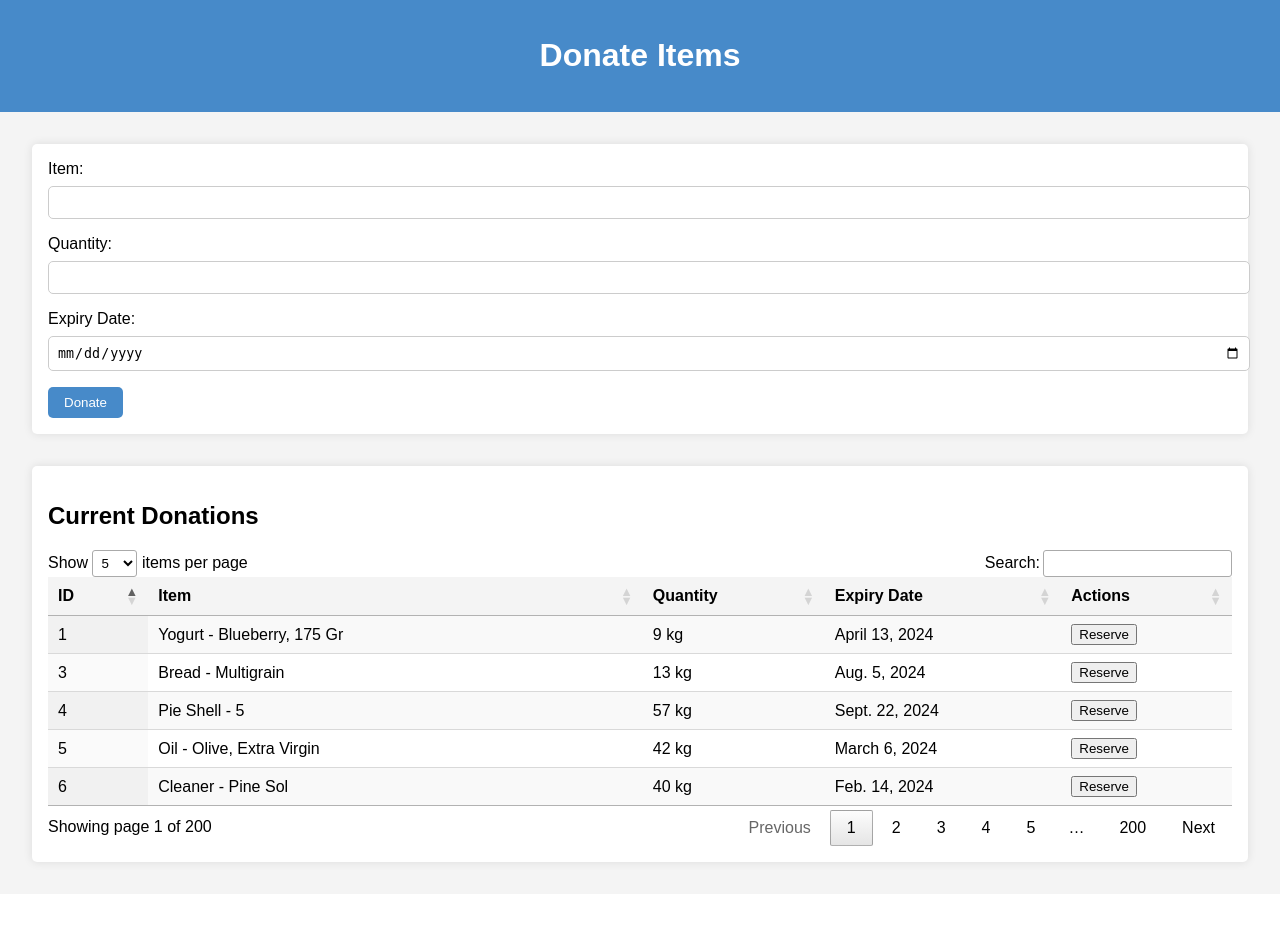
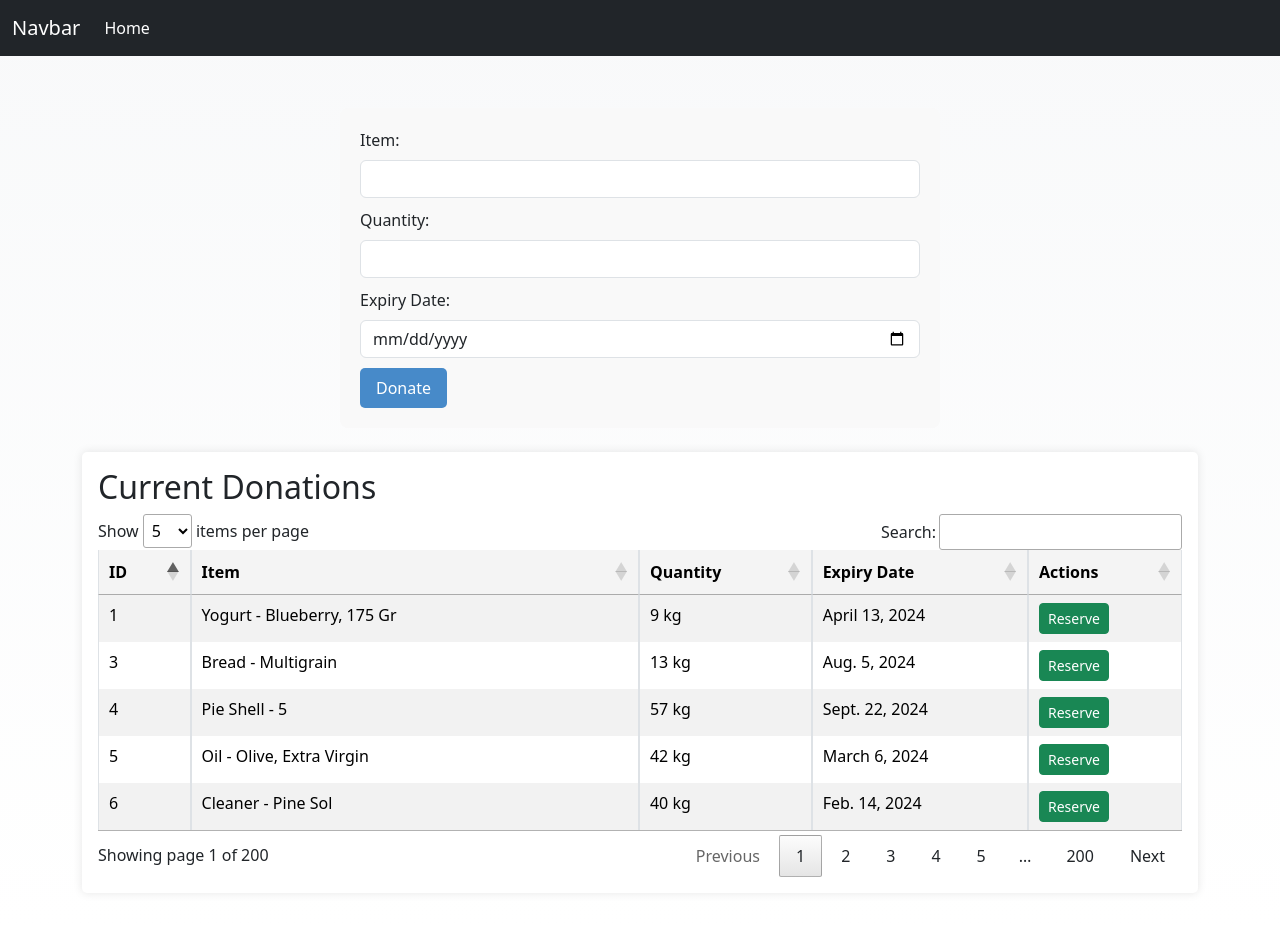
Before and after one commit to YeginKerem/foodrescueapp, a Django app: page /donate in a window 1280 px wide. Before the commit the page ends 869 px from the top, so only its background shows below. Run offline with Django 5.2, Linux system fonts and the light colour scheme; data comes from the database, SQL or seed files in the repository; both versions use the stored data as it was after the commit; some libraries are stand-ins or nearby versions.

Commit message:
ufak değişiklikler

```diff
--- a/foodrescue/models.py
+++ b/foodrescue/models.py
@@ -17,7 +17,7 @@ class Donor(models.Model):
         super(Donor, self).save(*args, **kwargs)
 
     def __str__(self):
-        return self.Username
+        return self.username
 
 
 class CustomUserManager(BaseUserManager):
--- a/foodrescueapp/views.py
+++ b/foodrescueapp/views.py
@@ -121,6 +121,7 @@ def create_donation_view(request):
 def delete_donation_view(request, donation_id):
     donation = get_object_or_404(models.Donation, id=donation_id)
     donation.delete()
+    messages.success(request, 'Bağış başarıyla silindi.')
     return redirect('create_donation_view')
 def feedback(request):
     if request.method == 'POST':
--- a/static/css/donate.css
+++ b/static/css/donate.css
@@ -1,15 +1,6 @@
 body {
-    font-family: Arial, sans-serif;
-    background-color: #f4f4f4;
-    margin: 0;
-    padding: 0;
-}
-
-header {
-    background-color: #478ac9;
-    color: white;
-    padding: 1rem;
-    text-align: center;
+    font-family: 'Roboto', sans-serif;
+    background: linear-gradient(to bottom, #f8f9fa, #ffffff);
 }
 
 main {
@@ -17,11 +8,11 @@ main {
 }
 
 .donate-form {
-    background-color: white;
-    padding: 1rem;
-    border-radius: 5px;
-    box-shadow: 0 0 10px rgba(0, 0, 0, 0.1);
-    margin-bottom: 2rem;
+    max-width: 600px;
+    margin: 20px auto;
+    padding: 20px;
+    border-radius: 8px;
+    background-color: #f9f9f9;
 }
 
 .donate-form label {
@@ -30,11 +21,7 @@ main {
 }
 
 .donate-form input {
-    width: 100%;
-    padding: 0.5rem;
-    margin-bottom: 1rem;
-    border: 1px solid #ccc;
-    border-radius: 5px;
+    margin-bottom: 10px;
 }
 
 .donate-form button {
@@ -62,3 +49,38 @@ main {
     padding: 0.5rem 0;
     border-bottom: 1px solid #ccc;
 }
+
+table.dataTable {
+    width: 100%;
+    border-collapse: collapse;
+}
+table.dataTable th, table.dataTable td {
+    text-align: left;
+    padding: 10px;
+}
+table.dataTable thead th {
+    background-color: #f4f4f4;
+}
+table.dataTable tbody tr:hover {
+    background-color: #e9ecef;
+    cursor: pointer;
+}
+
+.alert {
+    margin-bottom: 20px;
+}
+
+.btn-reservation, .btn-delete {
+    margin: 5px;
+}
+
+/* Button customizations */
+.btn-delete {
+    background-color: #dc3545;
+    color: white;
+}
+
+.btn-reservation {
+    background-color: #28a745;
+    color: white;
+}
--- a/templates/app/donate.html
+++ b/templates/app/donate.html
@@ -6,32 +6,28 @@
     <meta name="viewport" content="width=device-width, initial-scale=1.0">
     <title>Donate</title>
     <link rel="stylesheet" href="{% static 'css/donate.css' %}">
-    <!-- DataTables CSS -->
+    <link rel="stylesheet" href="{% static 'css/bootstrap.min.css' %}">
     <link rel="stylesheet" href="https://cdn.datatables.net/1.13.6/css/jquery.dataTables.min.css">
     <script src="https://code.jquery.com/jquery-3.6.0.min.js"></script>
     <script src="https://cdn.datatables.net/1.13.6/js/jquery.dataTables.min.js"></script>
-    <style>
-        table.dataTable {
-            width: 100%;
-            border-collapse: collapse;
-        }
-        table.dataTable th, table.dataTable td {
-            text-align: left;
-            padding: 10px;
-        }
-        table.dataTable thead th {
-            background-color: #f4f4f4;
-        }
-        table.dataTable tbody tr:hover {
-            background-color: #f9f9f9;
-        }
-    </style>
+
+
 </head>
 <body>
-    <header>
-        <h1>Donate Items</h1>
-    </header>
-    <main>
+    <nav class="navbar navbar-expand-lg navbar-dark bg-dark">
+        <div class="container-fluid">
+          <a class="navbar-brand" href="#">Navbar</a>
+          <button class="navbar-toggler" type="button" data-bs-toggle="collapse" data-bs-target="#navbarNavAltMarkup" aria-controls="navbarNavAltMarkup" aria-expanded="false" aria-label="Toggle navigation">
+            <span class="navbar-toggler-icon"></span>
+          </button>
+          <div class="collapse navbar-collapse" id="navbarNavAltMarkup">
+            <div class="navbar-nav">
+              <a class="nav-link active" aria-current="page" href="{% url 'index' %}">Home</a>
+            </div>
+          </div>
+        </div>
+      </nav>
+    <main class="container">
         <section class="donate-form">
             {% if error %}
                 <div class="alert alert-danger">
@@ -45,22 +41,33 @@
             {% endif %}
             <form id="donateForm" method="post">
                 {% csrf_token %}
-                <label for="item">Item:</label>
-                <input type="text" id="item" name="item" required>
-
-                <label for="quantity">Quantity:</label>
-                <input type="number" id="quantity" name="quantity" required>
-
-                <label for="expiryDate">Expiry Date:</label>
-                <input type="date" id="expiryDate" name="expiry_date" required>
-
-                <button type="submit">Donate</button>
+                <div class="form-group">
+                    <label for="item">Item:</label>
+                    <input type="text" id="item" name="item" class="form-control" required>
+                </div>
+                <div class="form-group">
+                    <label for="quantity">Quantity:</label>
+                    <input type="number" id="quantity" name="quantity" class="form-control" required>
+                </div>
+                <div class="form-group">
+                    <label for="expiryDate">Expiry Date:</label>
+                    <input type="date" id="expiryDate" name="expiry_date" class="form-control" required>
+                </div>
+                <button type="submit" class="btn btn-primary btn-block">Donate</button>
             </form>
         </section>
-        <section class="donations-list">
+        {% if messages %}
+            {% for message in messages %}
+                <div class="alert alert-{{ message.tags }} mt-2">
+                    {{ message }}
+                </div>
+            {% endfor %}
+        {% endif %}
+
+        <section class="donations-list mt-4">
             <h2>Current Donations</h2>
-            <table id="donationsTable" class="display">
-                <thead>
+            <table id="donationsTable" class="table table-striped table-bordered">
+                <thead class="thead-dark">
                     <tr>
                         <th>ID</th>
                         <th>Item</th>
@@ -81,13 +88,13 @@
                                     <!-- Admin için Delete butonu -->
                                     <form method="post" action="{% url 'delete_donation' donation.id %}" style="display:inline;">
                                         {% csrf_token %}
-                                        <button type="submit" class="btn-delete">Delete</button>
+                                        <button type="submit" class="btn btn-danger btn-sm">Delete</button>
                                     </form>
                                 {% else %}
                                     <!-- User için Reservation butonu -->
                                     <form method="post" action="{% url 'reservation' donation.id %}" style="display:inline;">
                                         {% csrf_token %}
-                                        <button type="submit" class="btn-reservation">Reserve</button>
+                                        <button type="submit" class="btn btn-success btn-sm">Reserve</button>
                                     </form>
                                 {% endif %}
                             </td>
@@ -97,6 +104,7 @@
             </table>
         </section>
     </main>
+
     <script>
         $(document).ready(function () {
             $('#donationsTable').DataTable({
```
Also changed, not shown: foodrescueapp/settings.py (+2 -12 lines), templates/app/sayfa-1.html (+29 -79 lines), db.sqlite3, static/css/Sayfa-1.css.
